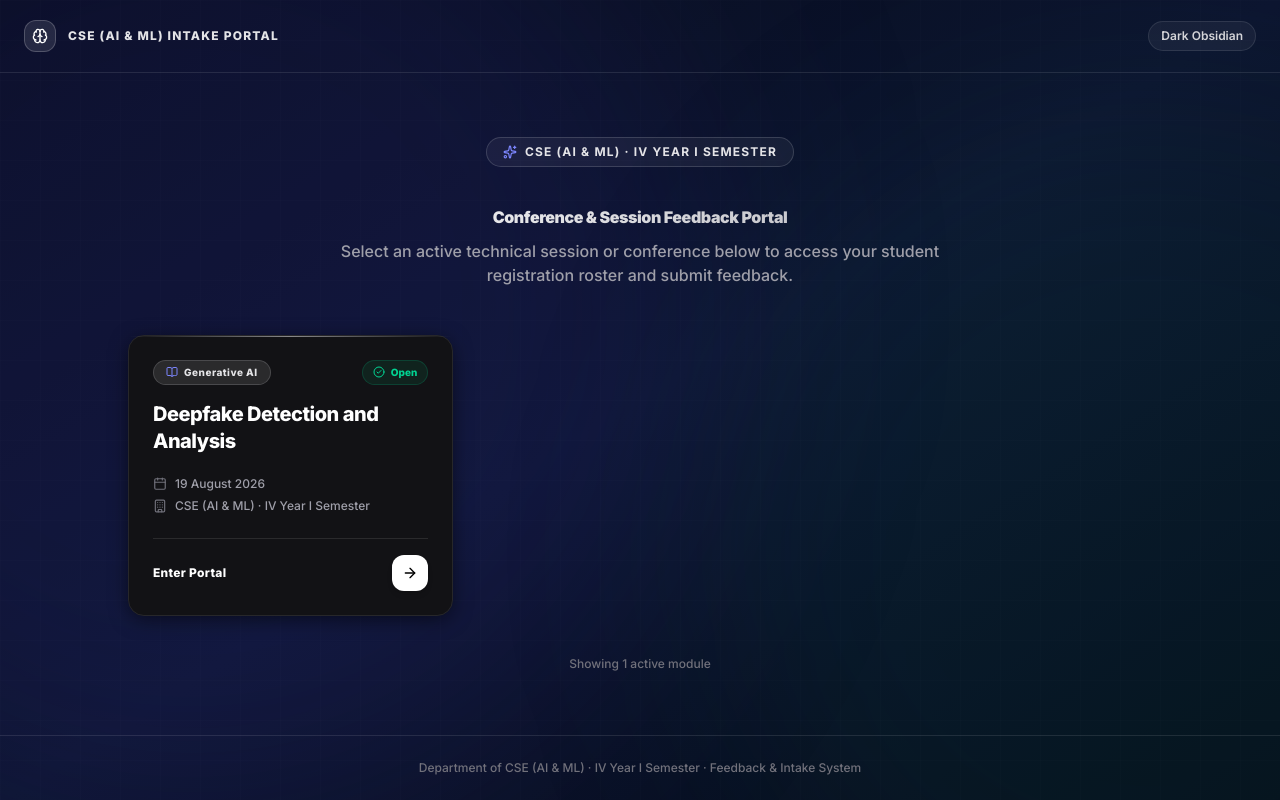
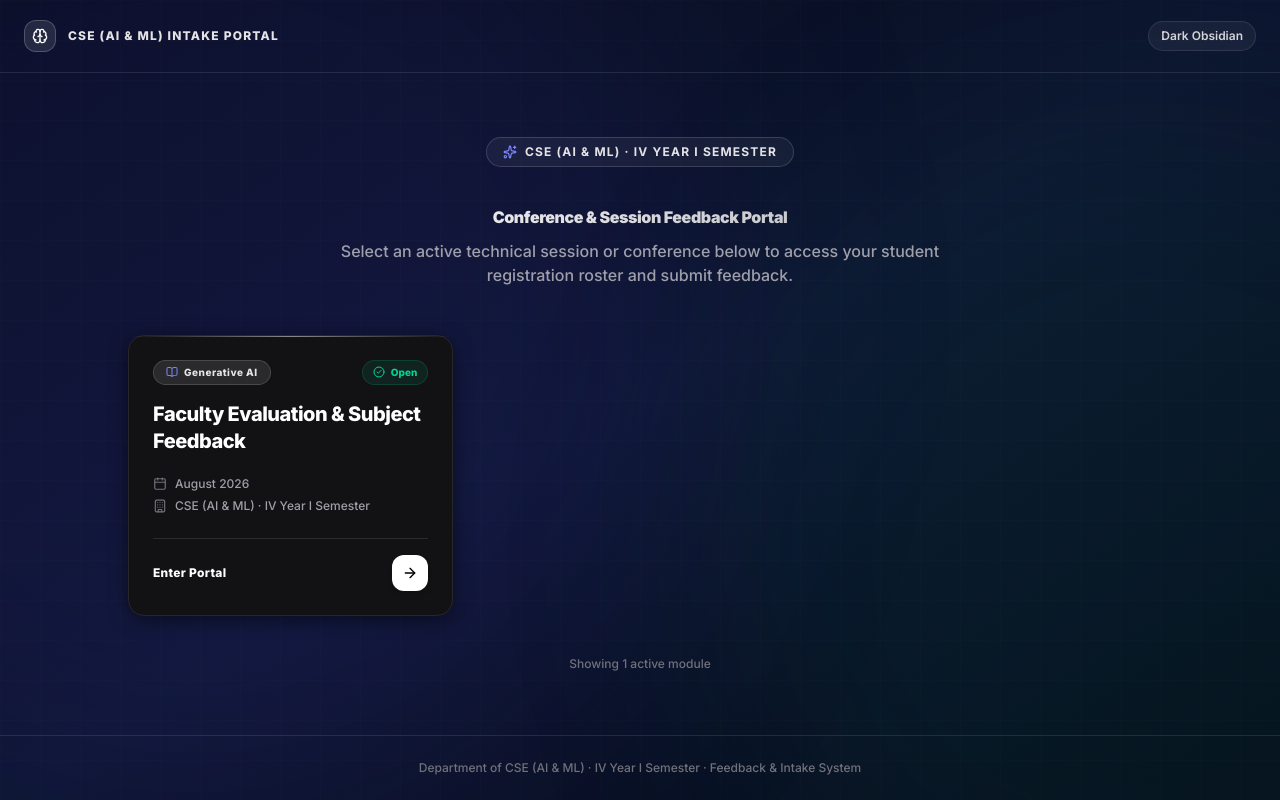
Before and after one commit to Mukkandi-Sridhar/GenAIFeedBack, a React (Vite) app: page / in a window 1280 px wide. Built offline with nearby package versions, Linux system fonts and the light colour scheme; no server answers; the database is empty.

Commit message:
Update default fallback event to Faculty Evaluation and add anonymity disclaimer banner

```diff
--- a/src/lib/supabase.ts
+++ b/src/lib/supabase.ts
@@ -26,12 +26,12 @@ export const STORAGE_BUCKET = 'submissions';
 // Default fallback event module
 export const DEFAULT_EVENT: EventModule = {
   id: 'dfa19-default-id',
-  slug: 'deepfake-detection-analysis',
-  title: 'Deepfake Detection and Analysis',
+  slug: 'generative-ai-evaluation',
+  title: 'Faculty Evaluation & Subject Feedback',
   subject: 'Generative AI',
   department: 'CSE (AI & ML)',
   semester: 'IV Year I Semester',
-  event_date: '19 August 2026',
+  event_date: 'August 2026',
   is_active: true,
   created_at: new Date().toISOString(),
 };
--- a/src/pages/RosterScreen.tsx
+++ b/src/pages/RosterScreen.tsx
@@ -55,6 +55,19 @@ export function RosterScreen({ eventInfo, onBack }: RosterScreenProps) {
             </p>
           </div>
 
+          {/* Privacy & Anonymity Callout */}
+          <div className="mb-6 bg-indigo-500/5 border border-indigo-500/15 rounded-xl p-4 flex items-start gap-3">
+            <span className="text-indigo-400 mt-0.5 shrink-0">🔒</span>
+            <div className="space-y-1">
+              <h4 className="text-xs font-bold text-white uppercase tracking-wider">
+                Anonymity & Privacy Guarantee
+              </h4>
+              <p className="text-xs text-zinc-400 leading-relaxed font-semibold">
+                Selecting your registration number is <em className="text-indigo-300 not-italic font-bold">only</em> required to verify submission status and prevent duplicate responses. Individual student names and registration numbers are not attached to feedback records in reports.
+              </p>
+            </div>
+          </div>
+
           <RosterGrid students={students} loading={loading} error={error} />
         </main>
       </div>
```
